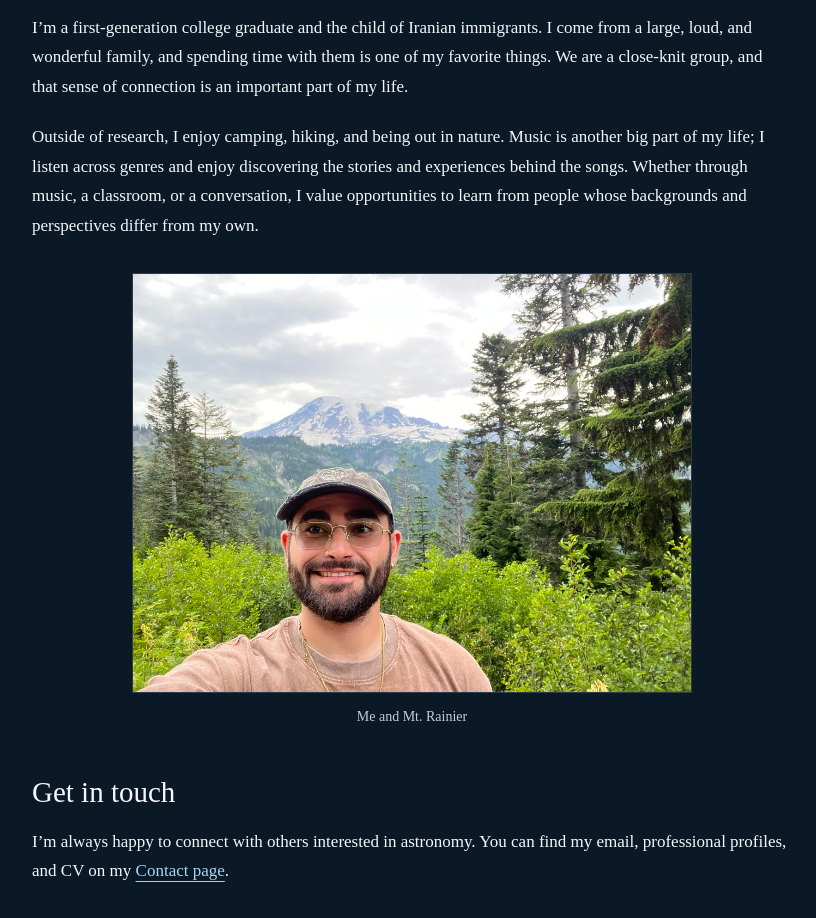
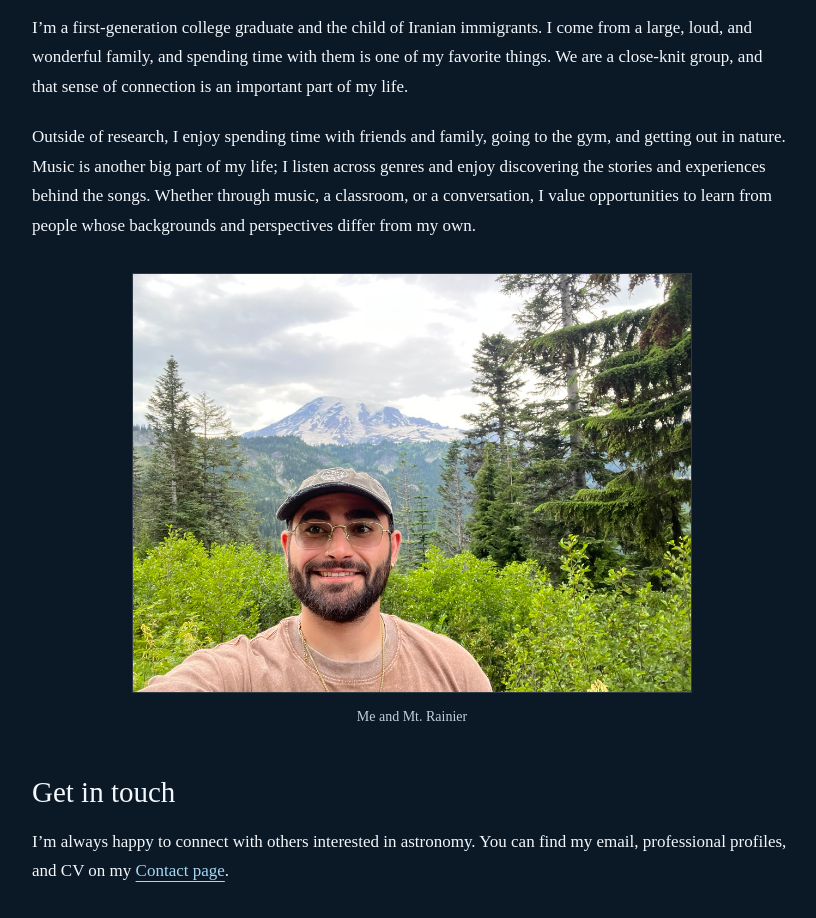
Before and after one commit to pdabedi/pedramabedi, a plain HTML site: page about.html in a window 1280 px wide. Shown: the part 1051-1969 px from the top of the page, without its empty margins (228-1044 px from the left). Drawn offline with Linux system fonts and the light colour scheme.

Commit message:
Update about.html

```diff
--- a/about.html
+++ b/about.html
@@ -40,7 +40,7 @@
 
     <p>I’m a first-generation college graduate and the child of Iranian immigrants. I come from a large, loud, and wonderful family, and spending time with them is one of my favorite things. We are a close-knit group, and that sense of connection is an important part of my life.</p>
 
-    <p>Outside of research, I enjoy camping, hiking, and being out in nature. Music is another big part of my life; I listen across genres and enjoy discovering the stories and experiences behind the songs. Whether through music, a classroom, or a conversation, I value opportunities to learn from people whose backgrounds and perspectives differ from my own.</p>
+    <p>Outside of research, I enjoy spending time with friends and family, going to the gym, and getting out in nature. Music is another big part of my life; I listen across genres and enjoy discovering the stories and experiences behind the songs. Whether through music, a classroom, or a conversation, I value opportunities to learn from people whose backgrounds and perspectives differ from my own.</p>
 
     <figure class="personal-photo">
       <img src="assets/rainier.jpeg" alt="Pedram Abedi at Mount Rainier" loading="lazy">
```
